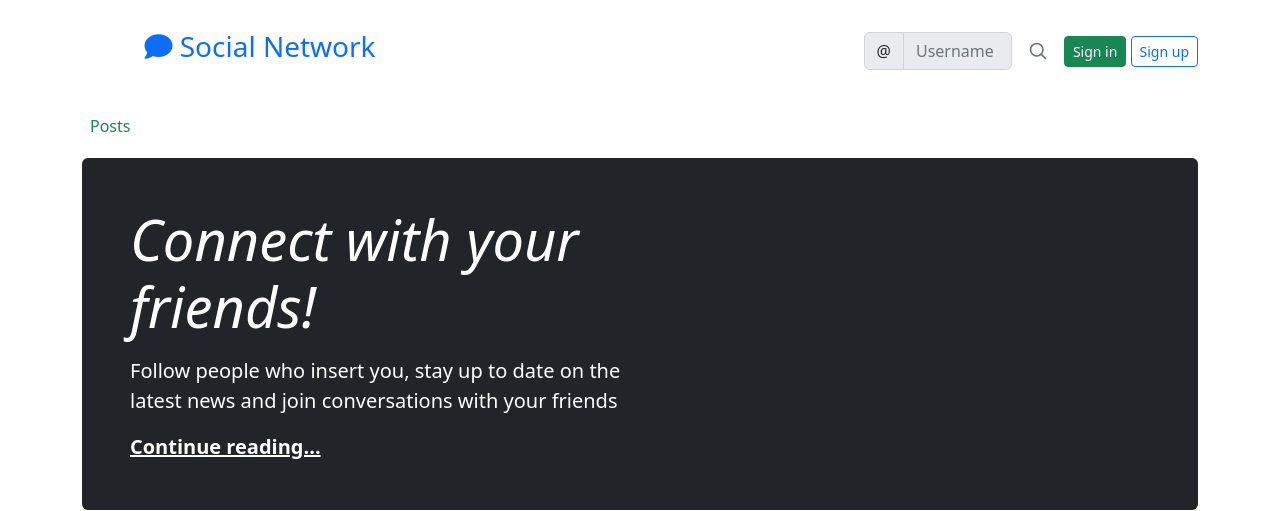
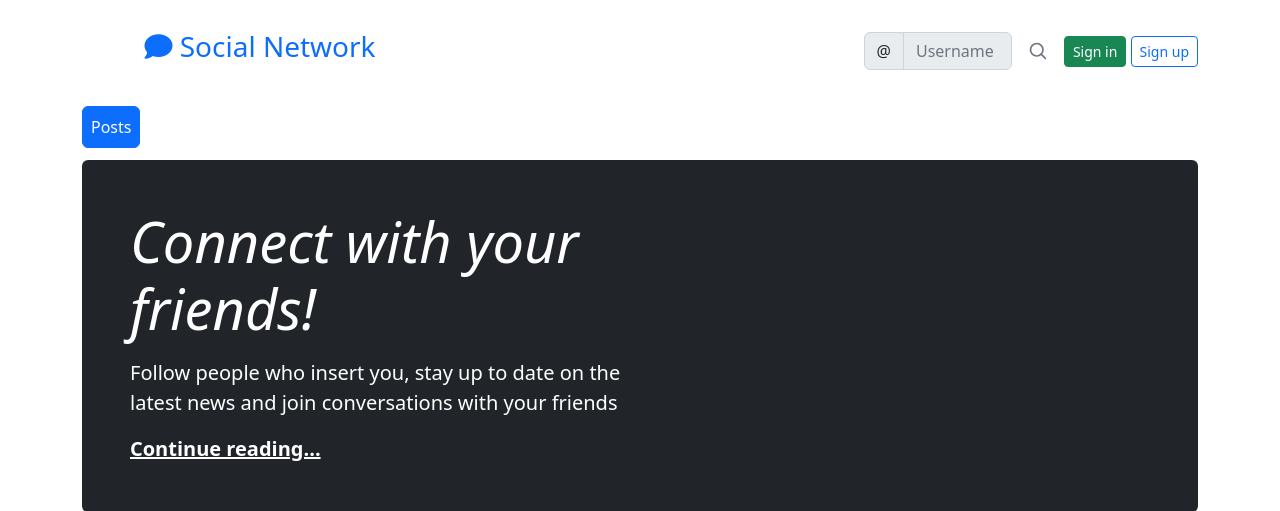
Before and after one commit to javohir6666/Social-media-django, a Django app: page / in a window 1280 px wide. Shown: the top 511 px of the page. Run offline with Django 4.2, Linux system fonts and the light colour scheme; some libraries are stand-ins or nearby versions.

Commit message:
first commit

```diff
--- a/landing/templates/landing/base.html
+++ b/landing/templates/landing/base.html
@@ -49,7 +49,7 @@
 
       <div class="nav-scroller py-1 mb-2">
         <nav class="nav d-flex justify-content-between">
-          <a class="p-2 link-success text-decoration-none font-size-25px" href="{% url 'post-list' %}">Posts</a>
+          <a class="p-2 btn btn-primary text-decoration-none font-size-25px" href="{% url 'post-list' %}">Posts</a>
         </nav>
       </div>
     </div>
```
